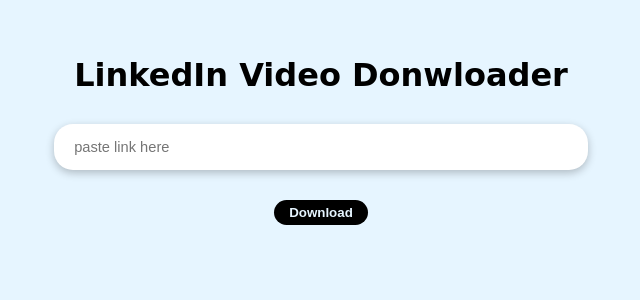
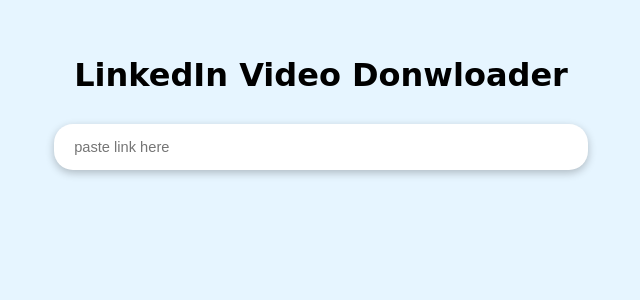
Before and after one commit to izudada/linkedin_video_downloader, a Flask app: page / in a window 1280 px wide. Shown: the part 224-524 px from the top of the page, without its empty margins (319-959 px from the left). Run offline with Flask 2, Linux system fonts and the light colour scheme; some web fonts are replaced.

Commit message:
fix: add class hidden

```diff
--- a/downloader/templates/index.html
+++ b/downloader/templates/index.html
@@ -19,7 +19,7 @@
         </form>
 
         <a href="/download">
-            <button id="download" class="download" > Download </button>
+            <button id="download" class="download hidden" > Download </button>
         </a>
 </main>
 {% endblock %}
```
